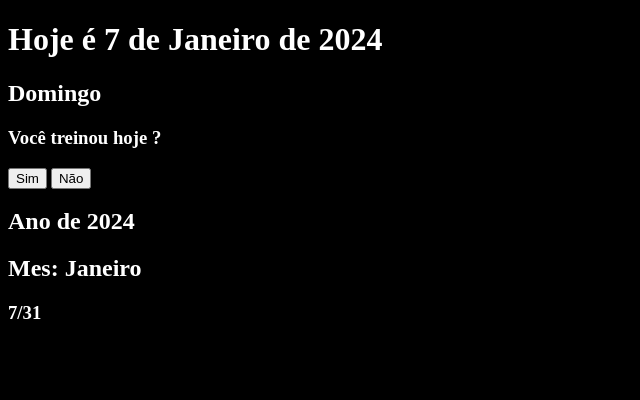
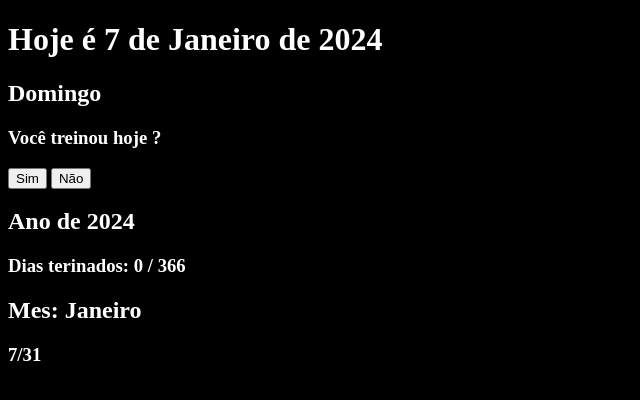
Before and after one commit to rafakimanja/CaleGYM, a Django app: page / in a window 1280 px wide. Shown: the top 400 px of the page, without its empty margins (0-640 px from the left). Run offline with Django 5.2, Linux system fonts and the light colour scheme; data that the repository does not hold is empty.

Commit message:
new commit

```diff
--- a/app/views.py
+++ b/app/views.py
@@ -1,7 +1,7 @@
 from django.shortcuts import render
 from app.models import DiasTreino
-from django.utils import timezone
 from app.calendario import Calendario
+from datetime import datetime
 
 
 # class Usuario:
@@ -19,21 +19,36 @@ from app.calendario import Calendario
 def index(request):
 
     meu_calendario = Calendario()
-
     datas = meu_calendario.calendario()
 
     treinos = DiasTreino.objects.all()
     ultimo_registro = treinos.last()
 
+    dias_treinados = DiasTreino.objects.filter(treino=True)
+
+    qtd_treinos = len(dias_treinados)
+
     if request.method == 'POST':
         escolha = request.POST.get('botao')
 
-        if escolha == 'sim':
-            dia_treino = DiasTreino(treino=True)
+        if ultimo_registro is not None:
+
+            if ultimo_registro.registro.day != datetime.now().day:
+
+                if escolha == 'sim':
+                    dia_treino = DiasTreino(treino=True)
+                else:
+                    dia_treino = DiasTreino(treino=False)
+
+                dia_treino.save()
+
+        else:
+            if escolha == 'sim':
+                dia_treino = DiasTreino(treino=True)
+            else:
+                dia_treino = DiasTreino(treino=False)
+
             dia_treino.save()
 
-        else:
-            dia_treino = DiasTreino(treino=False)
-            dia_treino.save()
 
-    return render(request, 'index.html', {'datas': datas, 'treinos': treinos})
+    return render(request, 'index.html', {'datas': datas, 'treinos': treinos, 'qtd_treinos': qtd_treinos})
--- a/templates/index.html
+++ b/templates/index.html
@@ -29,6 +29,7 @@
     <div class="calendario">
         <div class="ano">
             <h2>Ano de {{ datas.ano }}</h2>
+            <h3>Dias terinados: {{ qtd_treinos }} / 366</h3>
         </div>
         <div class="mes">
             <h2>Mes: {{ datas.mes_nome }} </h2>
```
